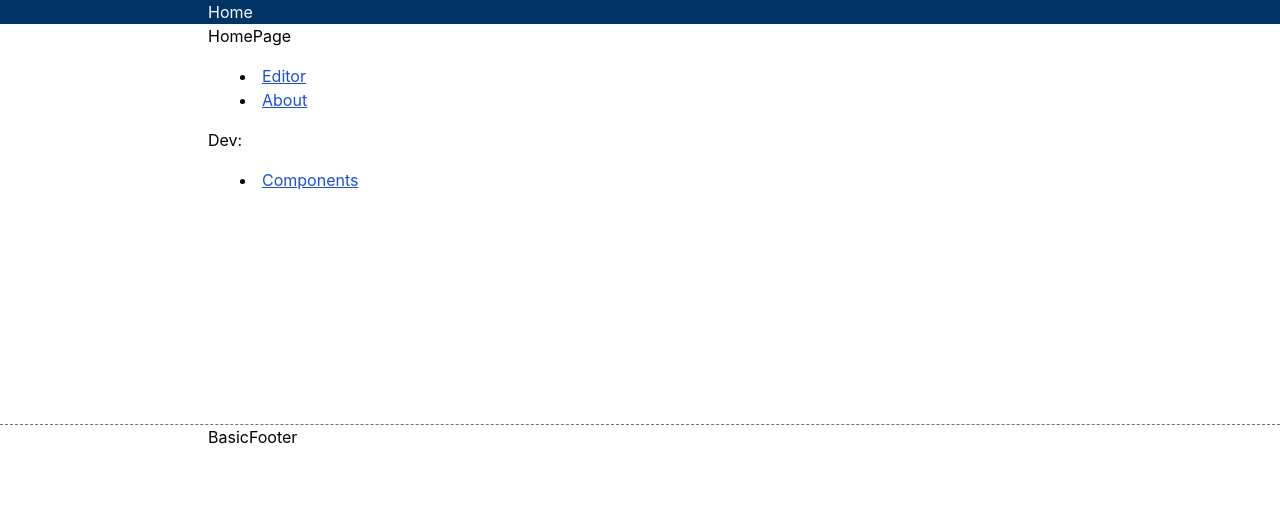
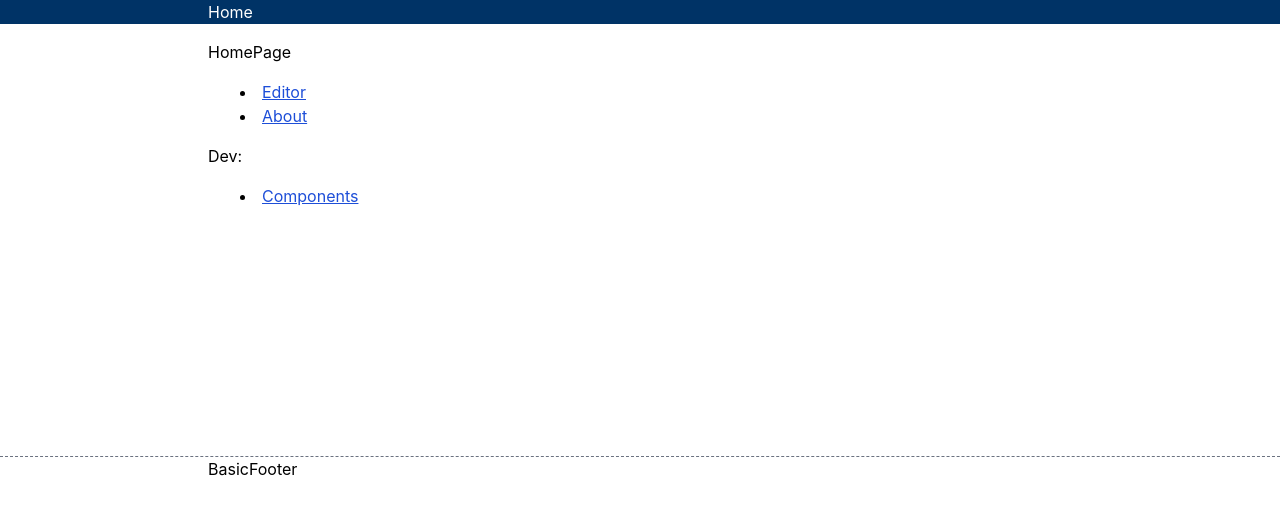
Before and after one commit to ginpei/ashigaru, a Next.js app: page / in a window 1280 px wide. Shown: the top 514 px of the page. Built offline with nearby package versions, Linux system fonts and the light colour scheme.

Commit message:
feat: 🎸 spacing

```diff
--- a/src/domains/layout/Container.tsx
+++ b/src/domains/layout/Container.tsx
@@ -3,5 +3,7 @@ export interface ContainerProps {
 }
 
 export function Container({ children }: ContainerProps): JSX.Element {
-  return <div className="Container mx-auto max-w-4xl px-4">{children}</div>;
+  return (
+    <div className="Container mx-auto max-w-4xl w-full px-4">{children}</div>
+  );
 }
--- a/src/layouts/straight/StraightLayout.tsx
+++ b/src/layouts/straight/StraightLayout.tsx
@@ -1,5 +1,6 @@
 import Head from "next/head";
 import { Container } from "../../domains/layout/Container";
+import { VStack } from "../../domains/layout/VStack";
 import { BasicFooter } from "../shared/BasicFooter";
 import { BasicHeader } from "../shared/BasicHeader";
 
@@ -20,11 +21,13 @@ export function StraightLayout({
         <link rel="shortcut icon" href="/icon-512.png" type="image/png" />
         <title>{`${title} | Ashigaru`}</title>
       </Head>
-      <BasicHeader />
-      <Container>
-        <main className="min-h-[50vh]">{children}</main>
-      </Container>
-      <BasicFooter />
+      <VStack>
+        <BasicHeader />
+        <Container>
+          <main className="min-h-[50vh]">{children}</main>
+        </Container>
+        <BasicFooter />
+      </VStack>
     </div>
   );
 }
```
